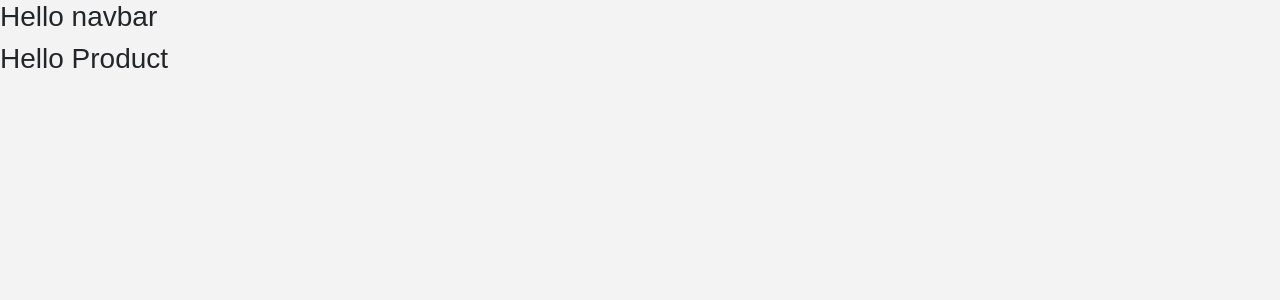
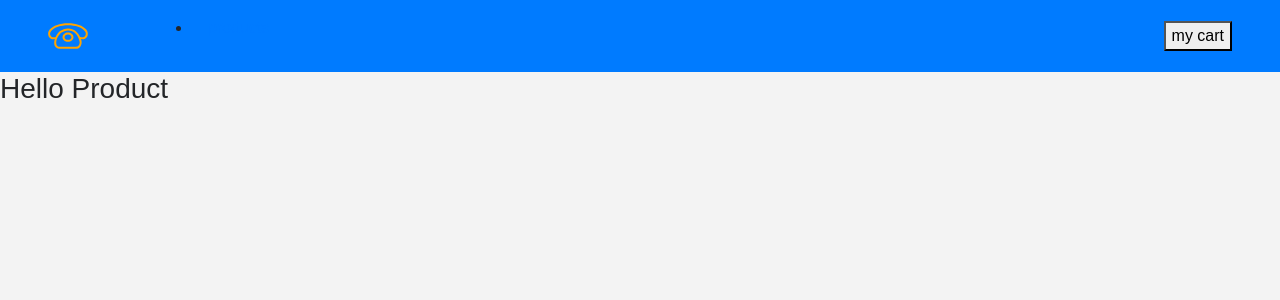
Before and after one commit to Ruhi-1/e-commerce, a React (Create React App) app: page / in a window 1280 px wide. Shown: the top 300 px of the page. Built offline with nearby package versions, Linux system fonts and the light colour scheme.

Commit message:
added navbar

```diff
--- a/src/components/NavBar.js
+++ b/src/components/NavBar.js
@@ -1,11 +1,33 @@
-import React, { Component } from 'react'
+import React, { Component } from 'react';
+import {Link} from 'react-router-dom';
+import logo from '../logo.svg';
+
+
 
 export default class Navbar extends Component {
     render() {
         return (
-            <div>
-                <h3>Hello navbar</h3>
-            </div>
+            <nav className="navbar navbar-expand-sm bg-primary navbar-dark px-sm-5">
+                {/*
+                https://www.iconfinder.com/icons/1243689/call_phone_icon
+                Creative Commons (Attribution 3.0 Unported);
+                https://www.iconfinder.com/Makoto_msk */}
+                <Link to='/'>
+                    <img src={logo} alt="store"
+                    className="navbar-brand" />
+                </Link>
+                <ul classname="navbar-nav.align-items-center">
+                    <li className="nav-item ml-5">
+                    <Link to="/" className="nav-link">products</Link>
+                    </li>
+                </ul>
+                <Link to="/cart" className="ml-auto">
+                    <button>
+                        <i className="fas fa-cart-plus" />
+                        my cart
+                    </button>
+                </Link>
+            </nav>
         )
     }
 }
```
